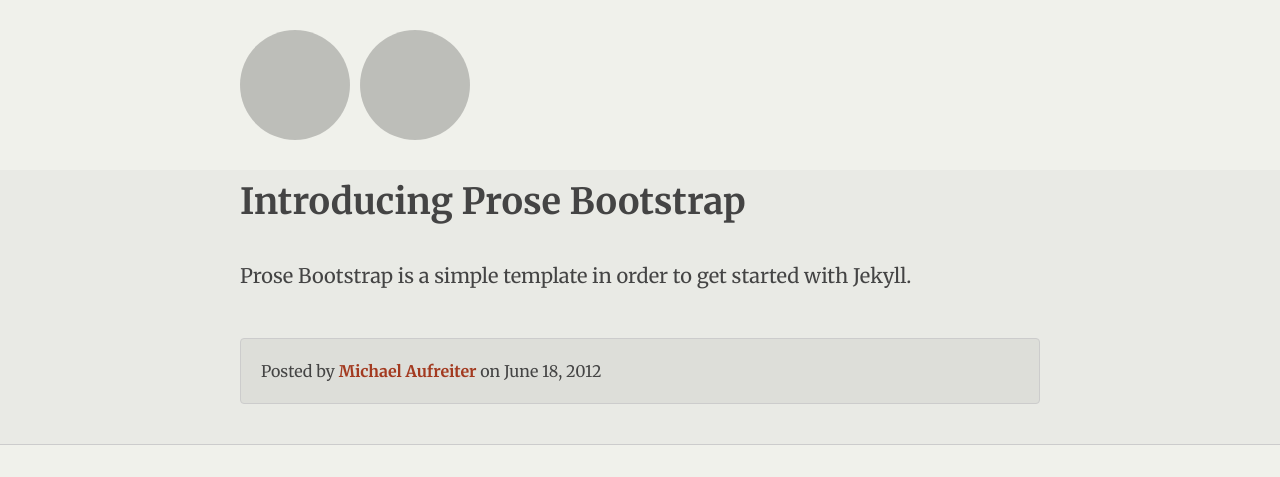
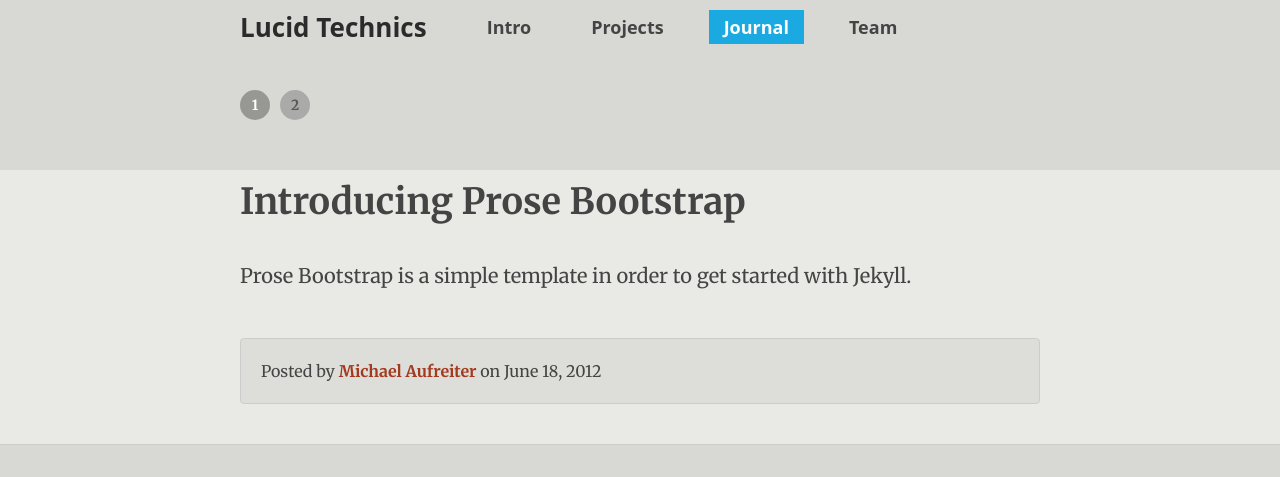
Before and after one commit to LucidTechnics/lucidtechnics.github.com, a Jekyll site: the page built from _posts/articles/2012-06-18-prose-bootstrap.md, in a window 1280 px wide. Shown: the top 477 px of the page. Built offline with Jekyll 4.4.1, drawn with Linux system fonts in a browser that asks for light colours; nearby versions of some CDN libraries; some of the changed text lies outside the part shown.

Commit message:
Layout...

```diff
--- a/_includes/menu.html
+++ b/_includes/menu.html
@@ -3,8 +3,11 @@
     <a class="title" href="/{{site.baseurl}}" class="title">Lucid Technics</a>
     <a href="/"{% if page.url == '/' %} class="active"{% endif %}>Intro</a>
     <a href="/projects/"{% if page.url contains '/projects/' %} class="active"{% endif %}>Projects</a>
-    <!-- <a href="/modules/"{% if page.url contains '/modules/' %} class="active"{% endif %}>Modules</a>-->
-    <!--<a href="/contribute/"{% if page.url contains '/contribute/' %} class="active"{% endif %}>Contribute</a>-->
+
+    <a href="/articles/"{% if page.url contains '/articles/' %} class="active"{% endif %}>Journal</a>
+
+    <!-- <a href="/modules/"{% if page.url contains '/modules/' %} class="active"{% endif %}>Modules</a> -->
+    <!-- <a href="/contribute/"{% if page.url contains '/contribute/' %} class="active"{% endif %}>Contribute</a> -->
     <a href="/team/"{% if page.url contains '/team/' %} class="active"{% endif %}>Team</a>
   </div>
 </div>
--- a/_layouts/article.html
+++ b/_layouts/article.html
@@ -1,16 +1,20 @@
 ---
 layout: default
 ---
-
+<div class="journal">
+  {% include menu.html %}
 
   <div class="article-navigation">
     {% for item in site.categories.articles limit:40 offset:0 %}
-    <a class="article-link" href="{{site.baseurl}}{{item.url}}" title="{{item.title}}">
-
+      <a class="article-link{% if page.title == item.title %} active{% endif %}" href="{{site.baseurl}}{{item.url}}" title="{{item.title}}">
+        <div class="number">{{forloop.index}}</div>
+        <div class="title">{{item.title}}</div>
       </a>
     {% endfor %}
+    <br class="clear"/>
   </div>
 
+  <div class="article-content">
     <div class="intro">
       <div class="title">{{page.title}}</div>
       <div class="abstract">{{page.abstract}}</div>
@@ -22,3 +26,5 @@
         {{ content }}
       </div>
     </div>
+  </div>
+</div>
--- a/_layouts/default.html
+++ b/_layouts/default.html
@@ -19,7 +19,7 @@
 
   <div id='footer'>
     <div class="footer-content">
-      © Copyright 2009 Lucid Technics, LLC.
+      © Copyright 2012 Lucid Technics, LLC.
     </div>
   </div>
 
--- a/_posts/articles/2012-06-18-prose-bootstrap.md
+++ b/_posts/articles/2012-06-18-prose-bootstrap.md
@@ -12,7 +12,6 @@
 All you have to do is forking the repository and make your own adjustments.
 
 ![Start](http://f.cl.ly/items/0t0A170b2Y093F2u1w45/Screen%20Shot%202012-05-23%20at%205.48.45%20PM.png)
-
 
 Adjust Configuration
 -----------------
--- a/app.css
+++ b/app.css
@@ -48,7 +48,7 @@
 ---------------------------------------------*/
 html,body {
   color: #444;
-  background: #F0F1EB;
+  background: #D8D8D5;
   -webkit-font-smoothing: antialiased;
   height: 100%;
   line-height: 1.5em;
@@ -189,13 +189,15 @@
 }
 
 #menu a {
-  color: #fff;
-  background: rgba(0,0,0, 0.2);
-  padding: 10px 20px;
+  color: #444;
+  /*background: rgba(0,0,0, 0.2);*/
+  padding: 7px 15px;
   font-weight: bold;
-  -moz-border-radius: 4px;
+  font-family: "Open Sans";
+
+/*  -moz-border-radius: 4px;
   -webkit-border-radius: 4px;
-  border-radius: 4px;
+  border-radius: 4px;*/
 
   display: block;
   float: left;
@@ -209,18 +211,24 @@
 
 #menu a.title {
   padding-left: 0px;
-  margin-right: 141px;
+  margin-right: 30px;
   font-size: 26px;
   color: rgba(0,0,0, 0.8);
   background: none;
 }
+
 
 #menu a.title.active, #menu a.title:hover {
   background: none;
 }
 
 #menu a.active, #menu a:hover {
-  background: rgba(0,0,0, 0.5);
+  color: #fff;
+  background: #1aa9e1;
+}
+
+#menu a.title:hover {
+  color: #000;
 }
 
 
@@ -487,6 +495,41 @@
   margin-top:-32767px;/* thank you Erik J - negate effect of float*/
   }
 
+
+/* ------------------------------------------
+  Projects
+---------------------------------------------*/
+
+.project-navigation {
+  width: 800px;
+  margin: 0 auto;
+  padding: 30px 0;
+  padding-bottom: 50px;
+}
+
+.project-navigation .project {
+  float: left;
+  width: 380px;
+  height: 300px;
+  display: block;
+  background: #444;
+  margin-bottom: 20px;
+  margin-right: 10px;
+  opacity: 0.8;
+}
+
+.project-navigation .project:hover {
+  opacity: 1.0;
+}
+
+.project-navigation .project .title {
+  color: #fff;
+  height: 60px;
+  line-height: 60px;
+  padding-left: 20px;
+  background: rgba(0,0,0, 0.9);
+}
+
 /* ------------------------------------------
   Article
 ---------------------------------------------*/
@@ -501,49 +544,25 @@
 }
 
 
-#main .start {
-  background: #E9EAE5;
-  border-bottom: 1px solid #ccc;
-}
-
-#main .features {
-  background: #E9EAE5;
-  /*border-bottom: 1px solid #ccc;*/
-}
-
-#main .modules {
-  background: #E9EAE5;
-  /*border-bottom: 1px solid #ccc;*/
-}
-
-#main .contribute {
-  background: #E9EAE5;
-  /*border-bottom: 1px solid #ccc;*/
-}
-
-
 #main .team {
   background: #E9EAE5;
   border-bottom: 1px solid #ccc;
 }
 
 
-
-
 .article-navigation {
   width: 800px;
   margin: 0 auto;
   padding: 30px 0;
-  overflow: auto;
+  padding-bottom: 50px;
 }
 
 .article-navigation .article-link {
   position: relative;
   display: block;
   float: left;
-  height: 110px;
-  width: 110px;
-
+  height: 30px;
+  width: 30px;
 
   -moz-border-radius: 55px;
   -webkit-border-radius: 55px;
@@ -560,29 +579,43 @@
 }
 
 
-.article-link .title {
-  vertical-align: middle;
-  padding: 0 10px;
-  overflow: hidden;
-  padding-top: 30px;
+.article-link .number {
+  line-height: 30px;
 }
 
+.article-link .title {
+  position: absolute;
+  left: -150px;
+  top: 40px;
+  width: 300px;
+
+  display: none;
+  vertical-align: middle;
+  overflow: hidden;
+  padding: 0;
+  margin: 0;
+}
+
+.article-link:hover .title {
+  display: block;
+  color: #444;
+  /*background: blue;*/
+
+}
+
+
 .article-navigation .article-link.active {
-  /*border: 3px solid #fff;*/
-  /*background: rgba(0,0,0, 0.5);*/
-  /*background: #078FA2;*/
   color: white;
   opacity: 1.0;
 }
 
 .article-navigation .article-link:hover {
   opacity: 0.8;
-  /*background: rgba(0,0,0, 0.5);*/
 }
 
 .article-navigation .article-link.active:hover {
   opacity: 1.0;
-  /*background: rgba(0,0,0, 0.5);*/
+  /* background: rgba(0,0,0, 0.5);*/
 }
 
 .article-wrapper {
@@ -648,53 +681,6 @@
   margin-bottom: 10px;
   font-weight: bold;
   padding-bottom: 20px;
-
-}
-
-
-
-.small-progress-bar {
-  position: absolute;
-  right: 0px;
-  top: 0px;
-  overflow: visible;
-}
-
-.small-progress-bar .label {
-  font-size: 15px;
-  position: absolute;
-  left: -200px;
-  width: 180px;
-  padding-top: 7px;
-  color: #999;
-  text-align: right;
-}
-
-.small-progress-bar .progress {
-  background: rgba(0,0,0, 0.2);
-  margin-right: 1px;
-  width: 25px;
-  font-weight: bold;
-  text-align: center;
-  line-height: 50px;
-  height: 40px;
-  float: left;
-}
-
-.small-progress-bar .progress:first-child {
-  border-bottom-left-radius: 5px;
-  border-top-left-radius: 5px;
-}
-
-.small-progress-bar .progress:last-child {
-  border-bottom-right-radius: 5px;
-  border-top-right-radius: 5px;
-  font-size: 25px;
-}
-
-.small-progress-bar .progress.done {
-  background: #85AE25;
-  color: white;
 }
 
 
--- a/projects.html
+++ b/projects.html
@@ -5,10 +5,10 @@
 
 <div class="projects">
   {% include menu.html %}
-  <div class="article-navigation">
+  <div class="project-navigation">
     {% for item in site.categories.projects reversed limit:40 offset:0 %}
       <a class="project" href="{{site.baseurl}}{{item.url}}" title="{{item.title}}">
-        <div class="title" style="padding-top: 43px">{{item.title}}</div>
+        <div class="title">{{item.title}}</div>
       </a>
     {% endfor %}
   </div>
```
Also changed, not shown: _layouts/project.html (+3 -4 lines), articles.html (added, +43 -0 lines), assets/layout-home-more-imagery.sketch/QuickLook/Preview.png, assets/layout-home-more-imagery.sketch/QuickLook/Thumbnail.png, 1 other file. Lines whose indentation alone changed are shown as unchanged.
